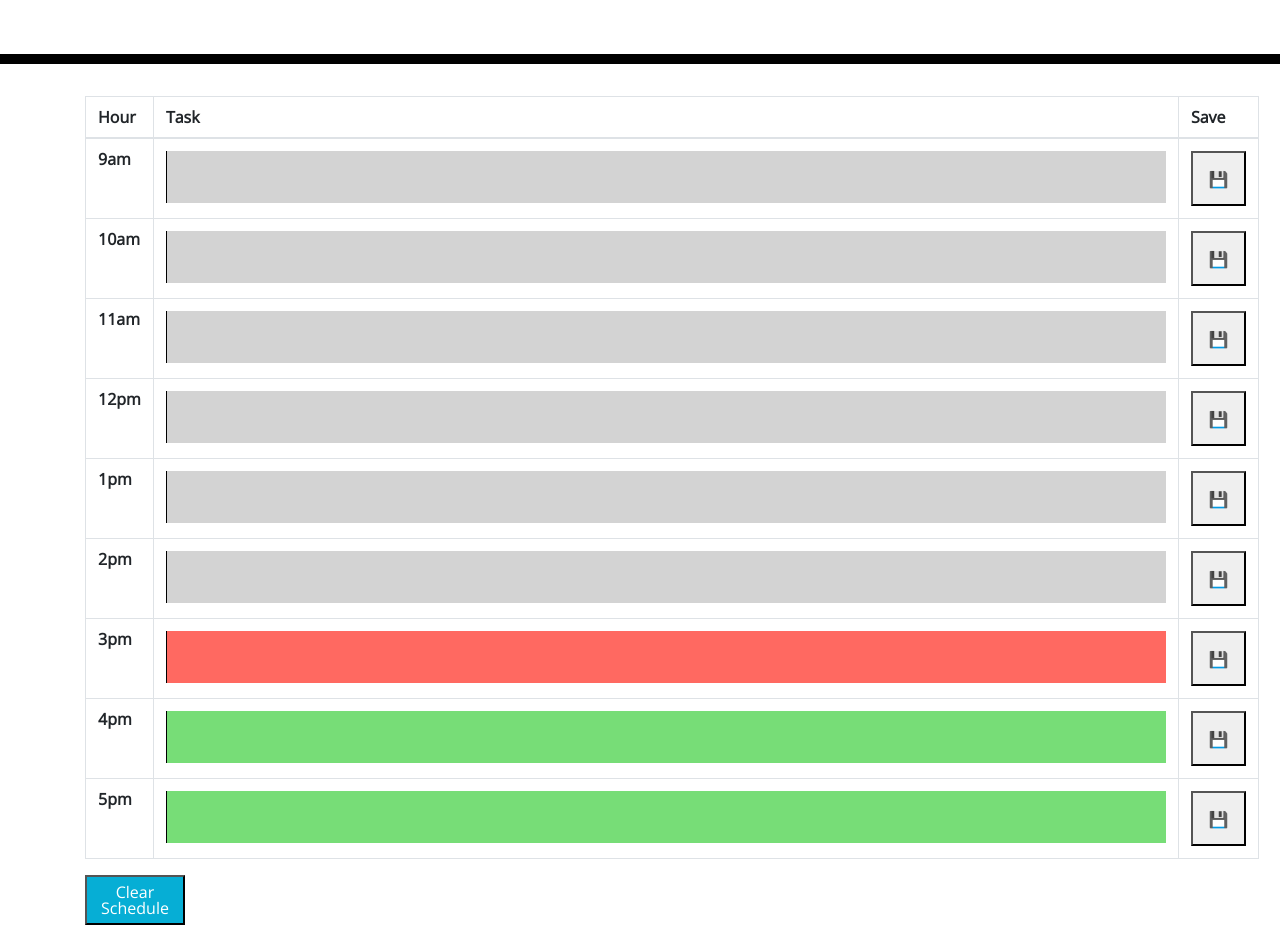
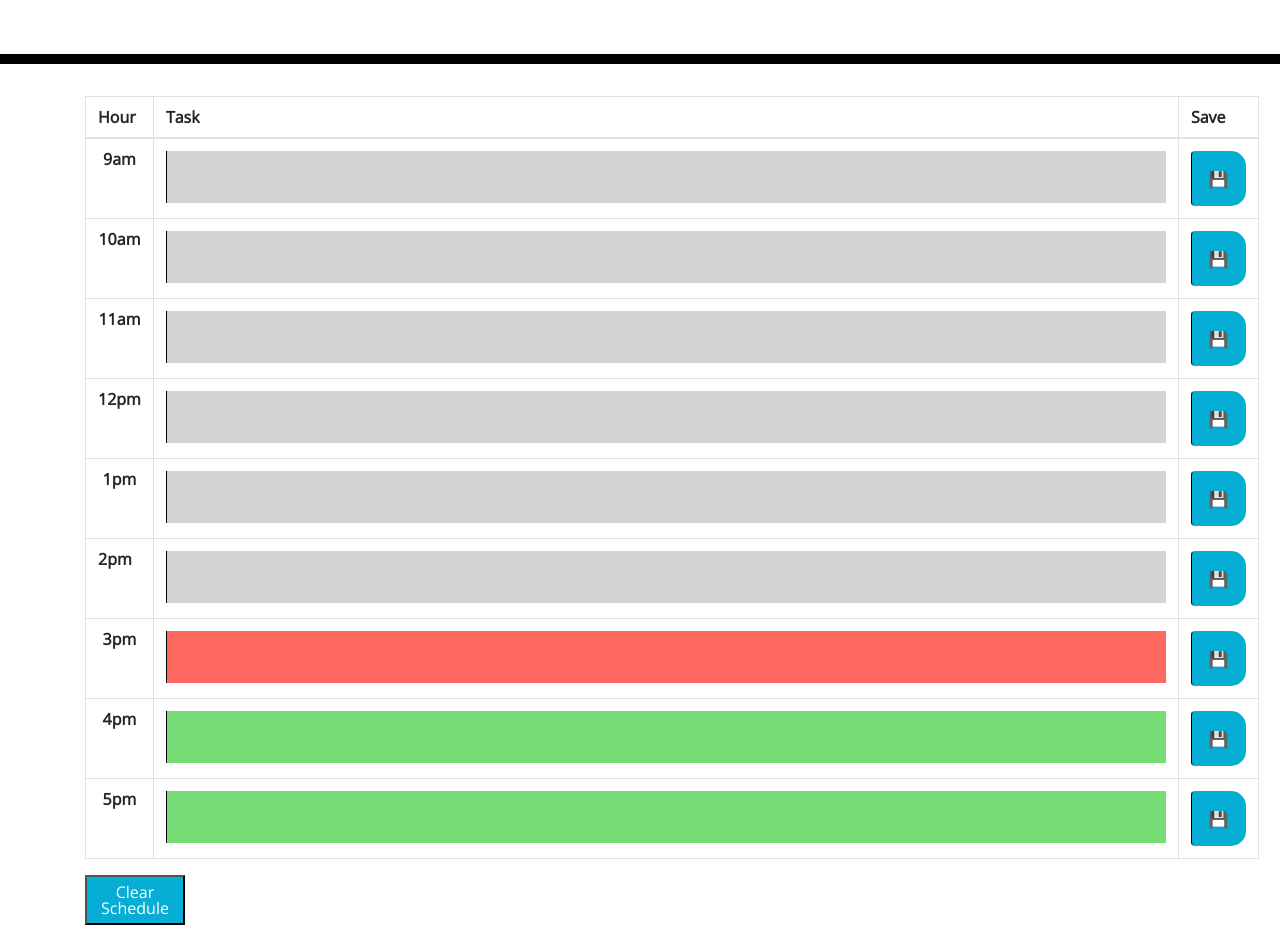
Before and after one commit to klay824/work-day-scheduler, a plain HTML site: page index.html in a window 1280 px wide. Shown: the part 240-1165 px from the top of the page. Drawn offline with nearby package versions, Linux system fonts and the light colour scheme.

Commit message:
changed id to a class

```diff
--- a/index.html
+++ b/index.html
@@ -39,51 +39,51 @@
           </tr>
         </thead>
         <tbody>
-          <tr>
+          <tr class="time-block">
             <th scope="row">9am</th>
             <td><textarea type="text" id="input9"></textarea></td>
-            <td><button id="btn" class="saveBtn9">💾</button></td>
+            <td><button class="saveBtn9 btn">💾</button></td>
 
           </tr>
-          <tr>
+          <tr class="time-block">
             <th scope="row">10am</th>
             <td><textarea type="text" id="input10"></textarea></td>
-            <td><button id="btn" class="saveBtn10">💾</button></td>
+            <td><button class="saveBtn10 btn">💾</button></td>
 
           </tr>
-          <tr>
+          <tr class="time-block">
             <th scope="row">11am</th>
             <td><textarea type="text" id="input11"></textarea></td>
-            <td><button id="btn" class="saveBtn11">💾</button></td>
-          <tr>
+            <td><button class="saveBtn11 btn">💾</button></td>
+          <tr class="time-block">
             <th scope="row">12pm</th>
             <td><textarea type="text" id="input12"></textarea></td>
-            <td><button id="btn" class="saveBtn12">💾</button></td>
+            <td><button class="saveBtn12 btn">💾</button></td>
           </tr>
-          <tr>
+          <tr class="time-block">
             <th scope="row">1pm</th>
             <td><textarea type="text" id="input1"></textarea></td>
-            <td><button id="btn" class="saveBtn1">💾</button></td>
+            <td><button class="saveBtn1 btn">💾</button></td>
           </tr>
           <tr>
             <th scope="row">2pm</th>
             <td><textarea type="text" id="input2"></textarea></td>
-            <td><button id="btn" class="saveBtn2">💾</button></td>
+            <td><button class="saveBtn2 btn">💾</button></td>
           </tr>
-          <tr>
+          <tr class="time-block">
             <th scope="row">3pm</th>
             <td><textarea type="text" id="input3"></textarea></td>
-            <td><button id="btn" class="saveBtn3">💾</button></td>
+            <td><button class="saveBtn3 btn">💾</button></td>
           </tr>
-          <tr>
+          <tr class="time-block">
             <th scope="row">4pm</th>
             <td><textarea type="text" id="input4"></textarea></td>
-            <td><button id="btn" class="saveBtn4">💾</button></td>
+            <td><button class="saveBtn4 btn">💾</button></td>
           </tr>
-          <tr>
+          <tr class="time-block">
             <th scope="row">5pm</th>
             <td><textarea type="text" id="input5"></textarea></td>
-            <td><button id="btn" class="saveBtn5">💾</button></td>
+            <td><button class="saveBtn5 btn">💾</button></td>
           </tr>
         </tbody>
       </table>
```
